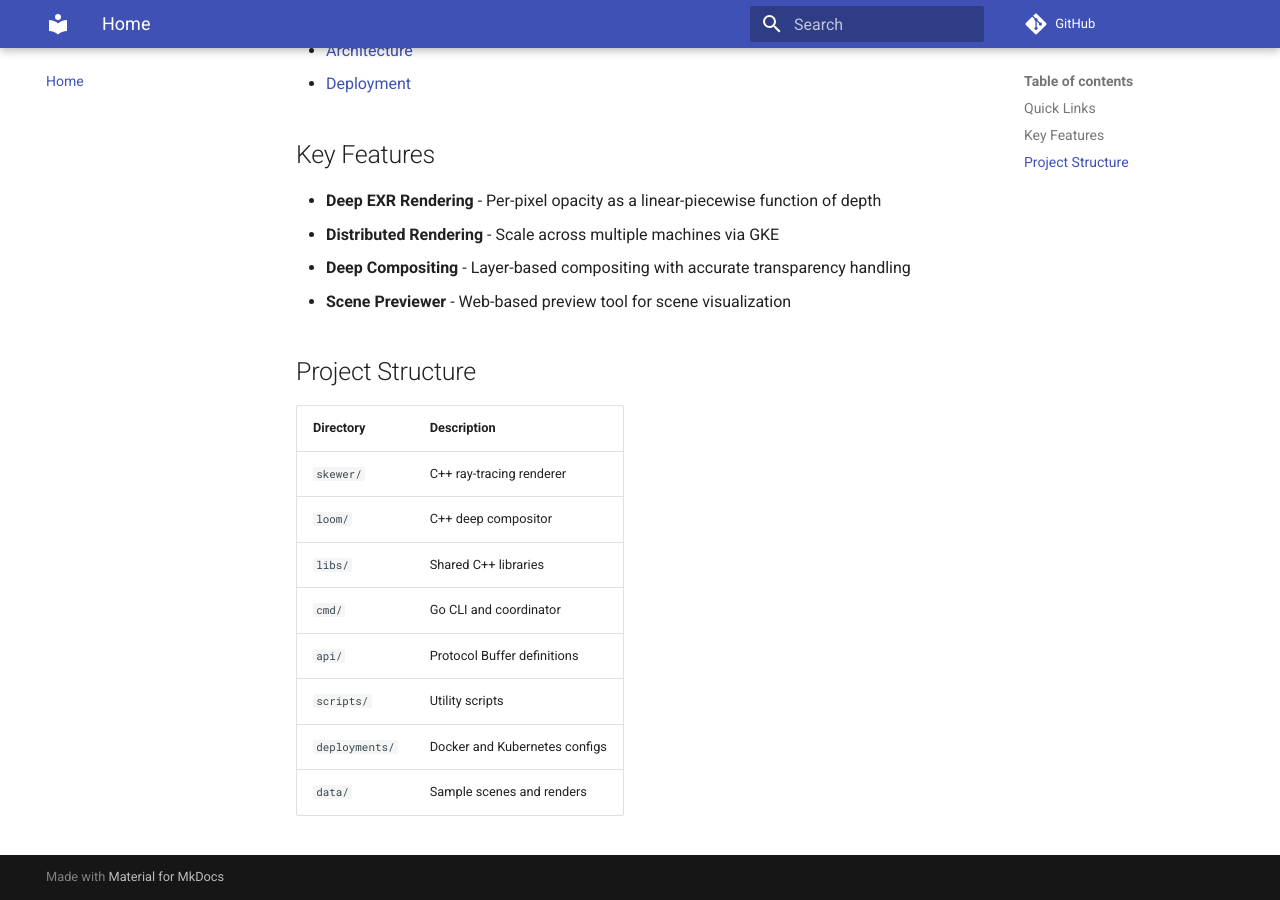
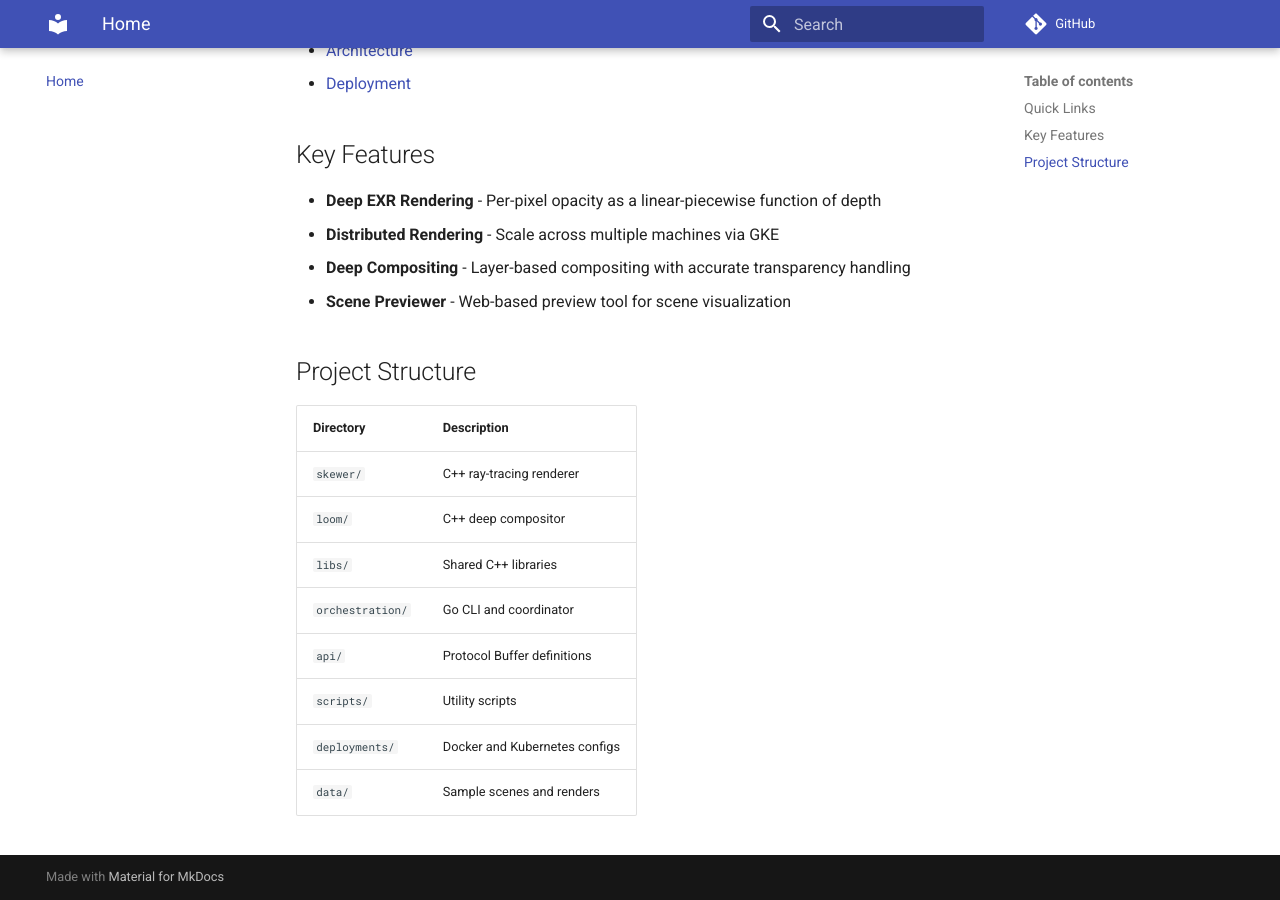
Before and after one commit to skewer-project/skewer, an MkDocs documentation site: the page built from docs/index.md, in a window 1280 px wide and 900 px high, scrolled down 516 px. Built offline with MkDocs 1.6.1 and Material for MkDocs 9.7.7, drawn with Linux system fonts in a browser that asks for light colours; comment, search, counter and statistics services are not loaded.

```diff
--- a/docs/index.md
+++ b/docs/index.md
@@ -28,7 +28,7 @@ Skewer is a distributed deep rendering system, consisting of:
 | `skewer/` | C++ ray-tracing renderer |
 | `loom/` | C++ deep compositor |
 | `libs/` | Shared C++ libraries |
-| `cmd/` | Go CLI and coordinator |
+| `orchestration/` | Go CLI and coordinator |
 | `api/` | Protocol Buffer definitions |
 | `scripts/` | Utility scripts |
 | `deployments/` | Docker and Kubernetes configs |
```
Also changed, not shown: docs/getting-started/installation.md (+1 -1 lines).
